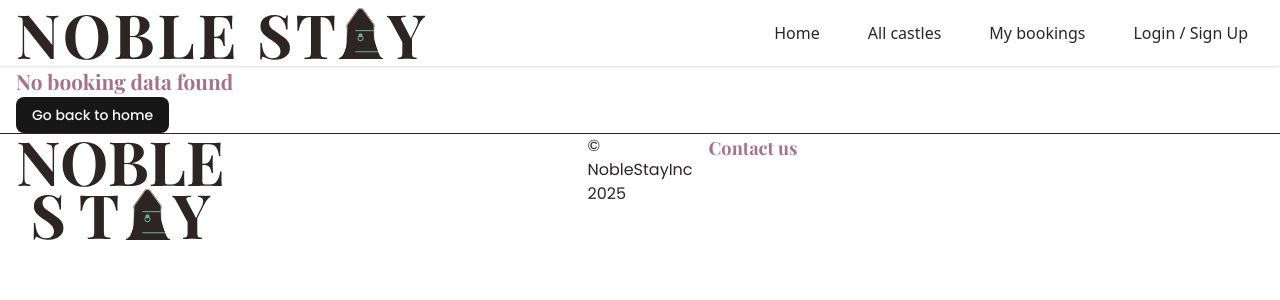
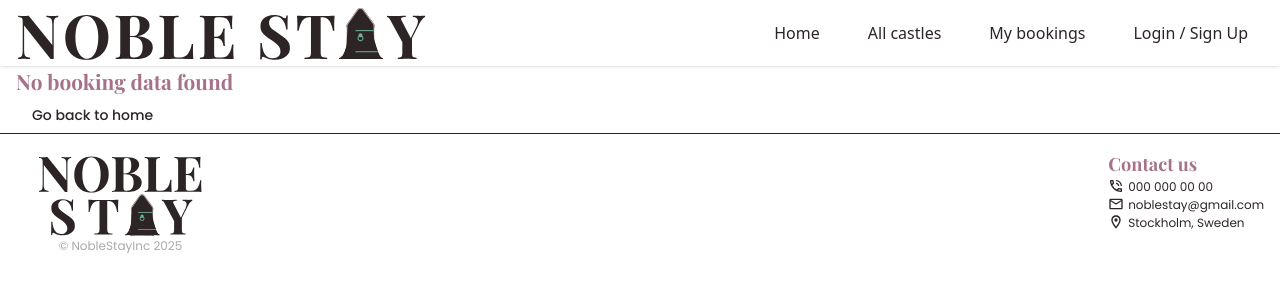
Before and after one commit to RebeckaLar/noblestay-frontend, a React (Vite) app: page /booking-review in a window 1280 px wide. Shown: the top 300 px of the page. Built offline with nearby package versions, Linux system fonts and the light colour scheme; a web font is replaced by a local one.

Commit message:
Footer styled

```diff
--- /dev/null
+++ b/src/components/Footer.tsx
@@ -0,0 +1,38 @@
+import logo_footer from '../assets/logo_footer.svg'
+import { MdOutlinePhoneInTalk } from "react-icons/md";
+import { MdMailOutline } from "react-icons/md";
+import { MdOutlineLocationOn } from "react-icons/md";
+
+const Footer = () => {
+  return (
+    <div className='border-(--very-dark-brown) border-t'>
+        <footer className="container mx-auto p-4 flex flex-row gap-4 justify-between">
+            <div className="footer-logo flex flex-col justify-center">
+                <a href="/" className='w-4/5'>
+                    <img src={logo_footer} className="logo" alt="Noble Stay logo" />
+                </a>
+                <div>
+                    <p className='copyright caption text-(--grey)'>&copy; NobleStayInc {new Date().getFullYear()} </p>
+                </div>
+            </div>
+
+            <div className="contact-us flex flex-col">
+                <h6 className="">Contact us</h6>
+                <div className="flex gap-1">
+                    <p><MdOutlinePhoneInTalk /></p>
+                    <p className="caption">000 000 00 00</p>
+                </div>
+                <div className="flex gap-1">
+                    <p><MdMailOutline /></p>
+                    <p className="caption">noblestay@gmail.com</p>
+                </div>
+                <div className="flex gap-1">
+                    <p><MdOutlineLocationOn /></p>
+                    <p className="caption">Stockholm, Sweden</p>
+                </div>
+            </div>
+        </footer>
+    </div>
+  )
+}
+export default Footer
--- a/src/index.css
+++ b/src/index.css
@@ -1,17 +1,10 @@
-/* @import url("https://fonts.googleapis.com/css2?family=Roboto&display=swap"); */
+/* MOBILE FIRST, RESPONSIVE STYLING */
+
 @import url('https://fonts.googleapis.com/css2?family=Cal+Sans&family=Poppins:ital,wght@0,100;0,200;0,300;0,400;0,500;0,600;0,700;0,800;0,900;1,100;1,200;1,300;1,400;1,500;1,600;1,700;1,800;1,900&display=swap');
 @import url('https://fonts.googleapis.com/css2?family=Cal+Sans&family=Playfair+Display:ital,wght@0,400..900;1,400..900&family=Poppins:ital,wght@0,100;0,200;0,300;0,400;0,500;0,600;0,700;0,800;0,900;1,100;1,200;1,300;1,400;1,500;1,600;1,700;1,800;1,900&display=swap');
 @import "tailwindcss";
 @import "tw-animate-css";
 
-@custom-variant dark (&:is(.dark *));
-
-/* * {
-    margin: 0;
-    padding: 0;
-    box-sizing: border-box;
-}
-     */
 :root {
     --very-dark-brown: #2D2525;
     --primary-purple: #A6728A;
@@ -143,17 +136,27 @@
     background-size: cover;
 }
 
-.divider {
-  border-top: 2px solid #000; /* Horizontal line */
-  margin: 20px 0; /* Space above and below */
-  padding: 1px;
-  width: 100%;
+.copyright {
+    display: none;
 }
 
+.footer-logo {
+    align-items: normal;
+}
+
+/* TABLET */
 @media screen and (min-width: 768px) and (max-width: 1023px) {
+    .copyright {
+        display: flex;
+    }
+
+    .footer-logo {
+        align-items: center;
+    }
 
 }
 
+/* LAPTOP */
 @media screen and (min-width: 1024px){
 
     .logo-large {
@@ -170,85 +173,12 @@
         gap: var(--spacing-2xl);
     }
 
+    .copyright {
+        display: flex;
+    }
+
+    .footer-logo {
+        align-items: center;
+    }
+
 }
-
-@theme inline {
-    --radius-sm: calc(var(--radius) - 4px);
-    --radius-md: calc(var(--radius) - 2px);
-    --radius-lg: var(--radius);
-    --radius-xl: calc(var(--radius) + 4px);
-    --color-background: var(--background);
-    --color-foreground: var(--foreground);
-    --color-card: var(--card);
-    --color-card-foreground: var(--card-foreground);
-    --color-popover: var(--popover);
-    --color-popover-foreground: var(--popover-foreground);
-    --color-primary: var(--primary);
-    --color-primary-foreground: var(--primary-foreground);
-    --color-secondary: var(--secondary);
-    --color-secondary-foreground: var(--secondary-foreground);
-    --color-muted: var(--muted);
-    --color-muted-foreground: var(--muted-foreground);
-    --color-accent: var(--accent);
-    --color-accent-foreground: var(--accent-foreground);
-    --color-destructive: var(--destructive);
-    --color-border: var(--border);
-    --color-input: var(--input);
-    --color-ring: var(--ring);
-    --color-chart-1: var(--chart-1);
-    --color-chart-2: var(--chart-2);
-    --color-chart-3: var(--chart-3);
-    --color-chart-4: var(--chart-4);
-    --color-chart-5: var(--chart-5);
-    --color-sidebar: var(--sidebar);
-    --color-sidebar-foreground: var(--sidebar-foreground);
-    --color-sidebar-primary: var(--sidebar-primary);
-    --color-sidebar-primary-foreground: var(--sidebar-primary-foreground);
-    --color-sidebar-accent: var(--sidebar-accent);
-    --color-sidebar-accent-foreground: var(--sidebar-accent-foreground);
-    --color-sidebar-border: var(--sidebar-border);
-    --color-sidebar-ring: var(--sidebar-ring);
-}
-
-.dark {
-    --background: oklch(0.145 0 0);
-    --foreground: oklch(0.985 0 0);
-    --card: oklch(0.205 0 0);
-    --card-foreground: oklch(0.985 0 0);
-    --popover: oklch(0.205 0 0);
-    --popover-foreground: oklch(0.985 0 0);
-    --primary: oklch(0.922 0 0);
-    --primary-foreground: oklch(0.205 0 0);
-    --secondary: oklch(0.269 0 0);
-    --secondary-foreground: oklch(0.985 0 0);
-    --muted: oklch(0.269 0 0);
-    --muted-foreground: oklch(0.708 0 0);
-    --accent: oklch(0.269 0 0);
-    --accent-foreground: oklch(0.985 0 0);
-    --destructive: oklch(0.704 0.191 22.216);
-    --border: oklch(1 0 0 / 10%);
-    --input: oklch(1 0 0 / 15%);
-    --ring: oklch(0.556 0 0);
-    --chart-1: oklch(0.488 0.243 264.376);
-    --chart-2: oklch(0.696 0.17 162.48);
-    --chart-3: oklch(0.769 0.188 70.08);
-    --chart-4: oklch(0.627 0.265 303.9);
-    --chart-5: oklch(0.645 0.246 16.439);
-    --sidebar: oklch(0.205 0 0);
-    --sidebar-foreground: oklch(0.985 0 0);
-    --sidebar-primary: oklch(0.488 0.243 264.376);
-    --sidebar-primary-foreground: oklch(0.985 0 0);
-    --sidebar-accent: oklch(0.269 0 0);
-    --sidebar-accent-foreground: oklch(0.985 0 0);
-    --sidebar-border: oklch(1 0 0 / 10%);
-    --sidebar-ring: oklch(0.556 0 0);
-}
-
-@layer base {
-  * {
-    @apply border-border outline-ring/50;
-    }
-  body {
-    @apply bg-background text-foreground;
-    }
-}
--- a/src/layouts/RootLayout.tsx
+++ b/src/layouts/RootLayout.tsx
@@ -1,30 +1,15 @@
 import { Outlet } from "react-router"
-import logo_footer from '../assets/logo_footer.svg'
 import Navbar from "../components/Navbar"
+import Footer from "@/components/Footer"
 
 const RootLayout = () => {
   return (
     <div className="min-h-svh text-(--very-dark-brown)">
-    {/* <div className="min-h-svh text-(--very-dark-brown) grid grid-rows-[auto_1fr_auto]"> */}
         <Navbar />
         <main>
           <Outlet />
         </main>
-
-        {/* Footer */}
-        <div className="border-(--very-dark-brown) border-t h-30 flex">
-          <div className="container mx-auto px-4">
-            <a href="/">
-              <img src={logo_footer} className="logo" alt="Noble Stay logo" />
-            </a>
-          </div>
-          <div>
-            <p>&copy; NobleStayInc {new Date().getFullYear()} </p>
-          </div>
-          <div className="container mx-auto px-4">
-            <h6 className="">Contact us</h6>
-          </div>
-        </div>
+        <Footer />
     </div>
   )
 }
```
